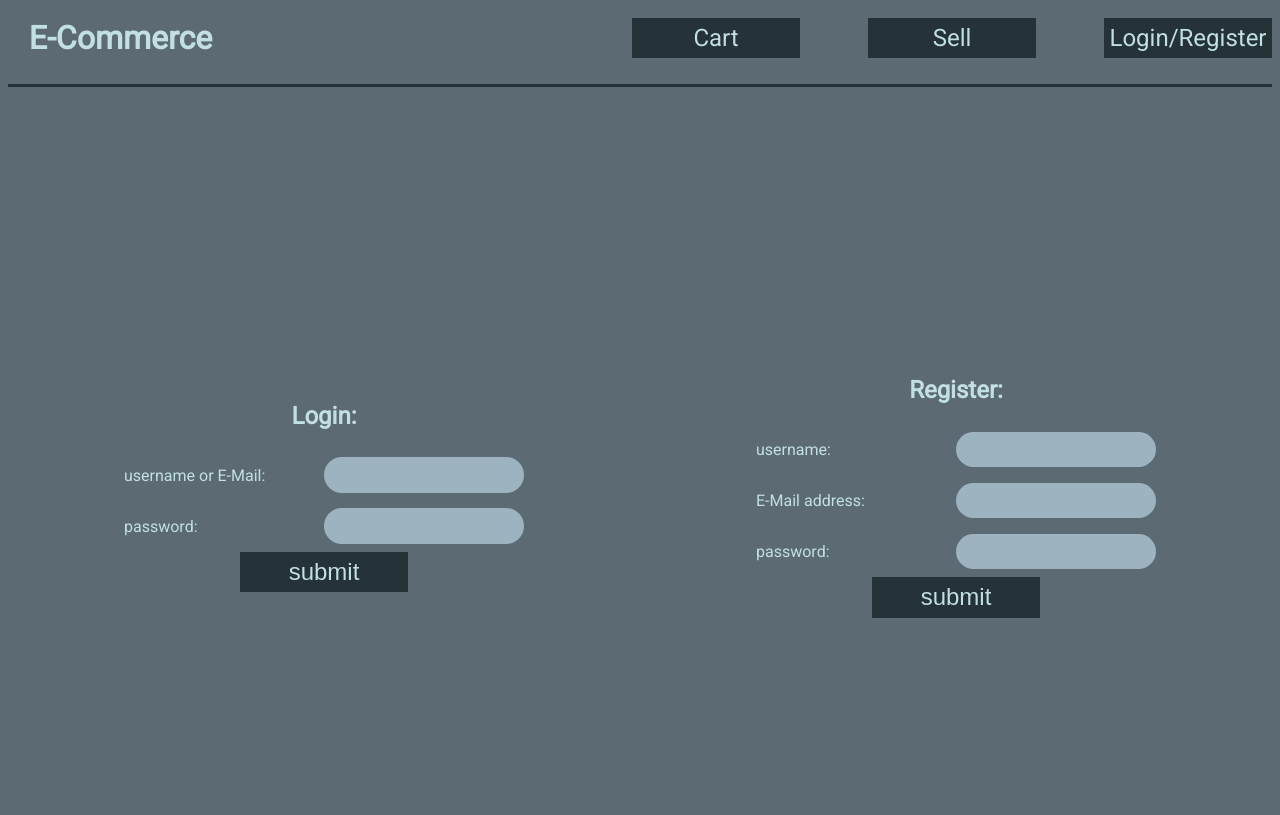
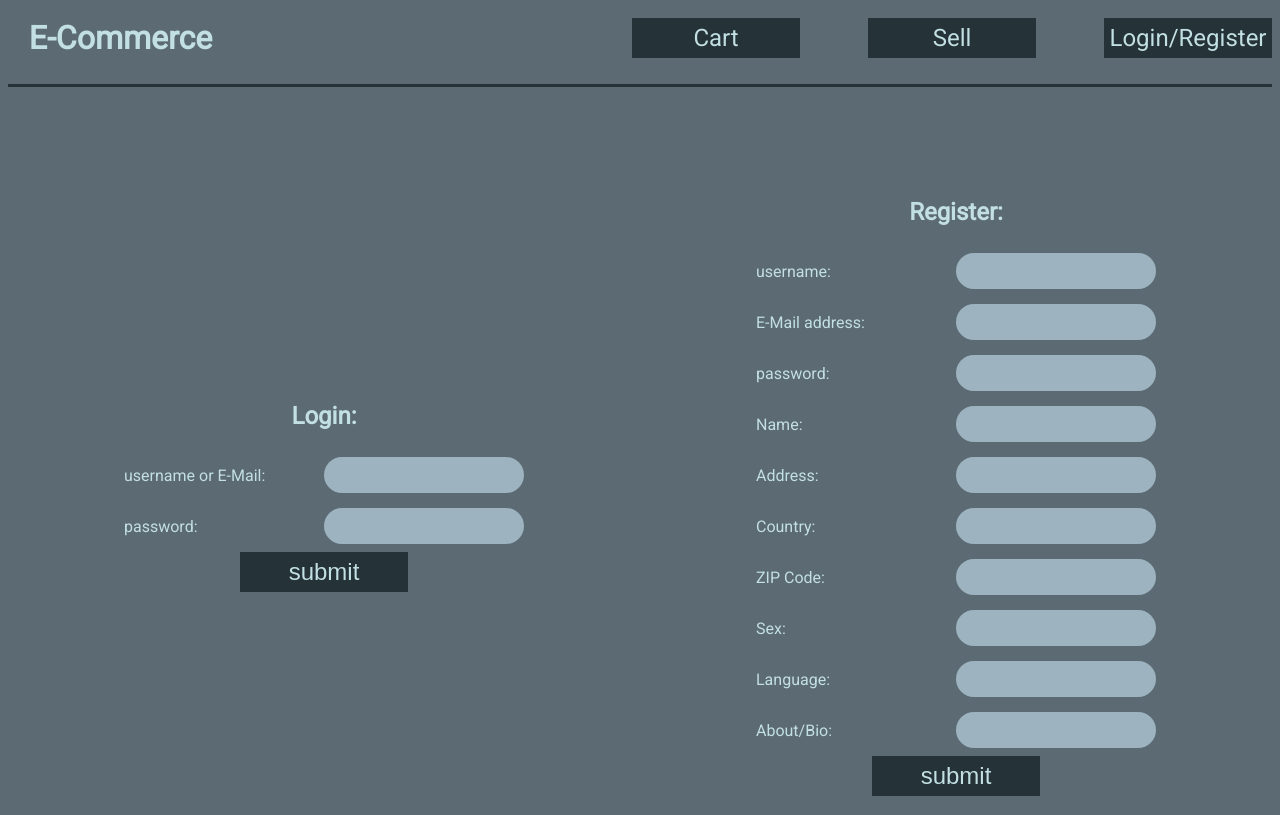
Before and after one commit to merqry-dev/e_commerce, a plain HTML site: page LoginRegister.html in a window 1280 px wide. Drawn offline with Linux system fonts and the light colour scheme.

Commit message:
Added new requirements to login page

```diff
--- a/LoginRegister.html
+++ b/LoginRegister.html
@@ -14,7 +14,7 @@
     <title>Login</title>
   </head>
   <body>
-   <header>
+    <header>
       <div id="logo">
         <a href="index.html"><h1>E-Commerce</h1></a>
       </div>
@@ -54,6 +54,34 @@
           <p>password:</p>
           <input type="text" class="search_field" />
         </div>
+        <div class="sell_field">
+          <p>Name:</p>
+          <input type="text" class="search_field" />
+        </div>
+        <div class="sell_field">
+          <p>Address:</p>
+          <input type="text" class="search_field" />
+        </div>
+        <div class="sell_field">
+          <p>Country:</p>
+          <input type="text" class="search_field" />
+        </div>
+        <div class="sell_field">
+          <p>ZIP Code:</p>
+          <input type="text" class="search_field" />
+        </div>
+        <div class="sell_field">
+          <p>Sex:</p>
+          <input type="text" class="search_field" />
+        </div>
+        <div class="sell_field">
+          <p>Language:</p>
+          <input type="text" class="search_field" />
+        </div>
+        <div class="sell_field">
+          <p>About/Bio:</p>
+          <input type="text" class="search_field" />
+        </div>
         <button class="button_header">submit</button>
       </div>
     </main>
```
